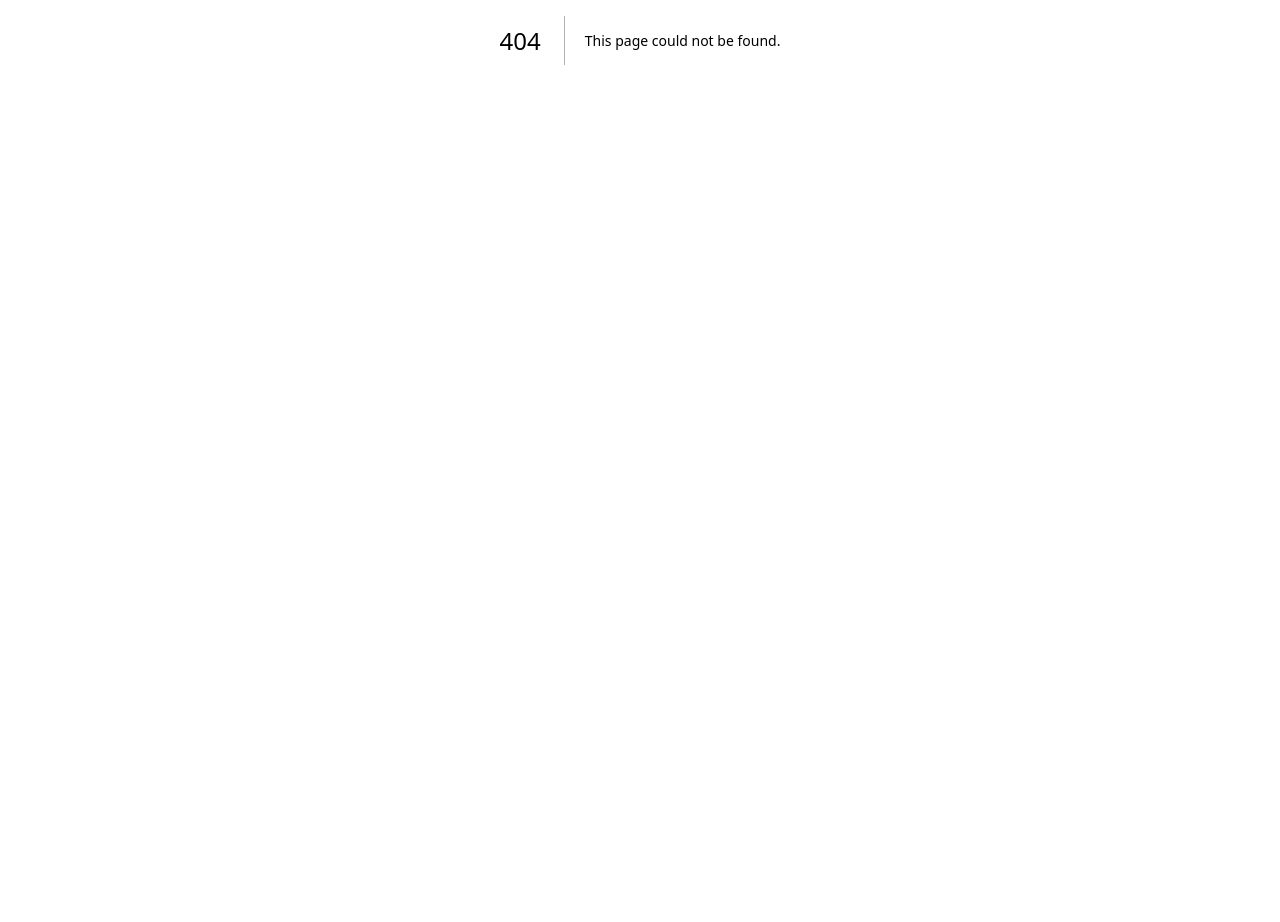
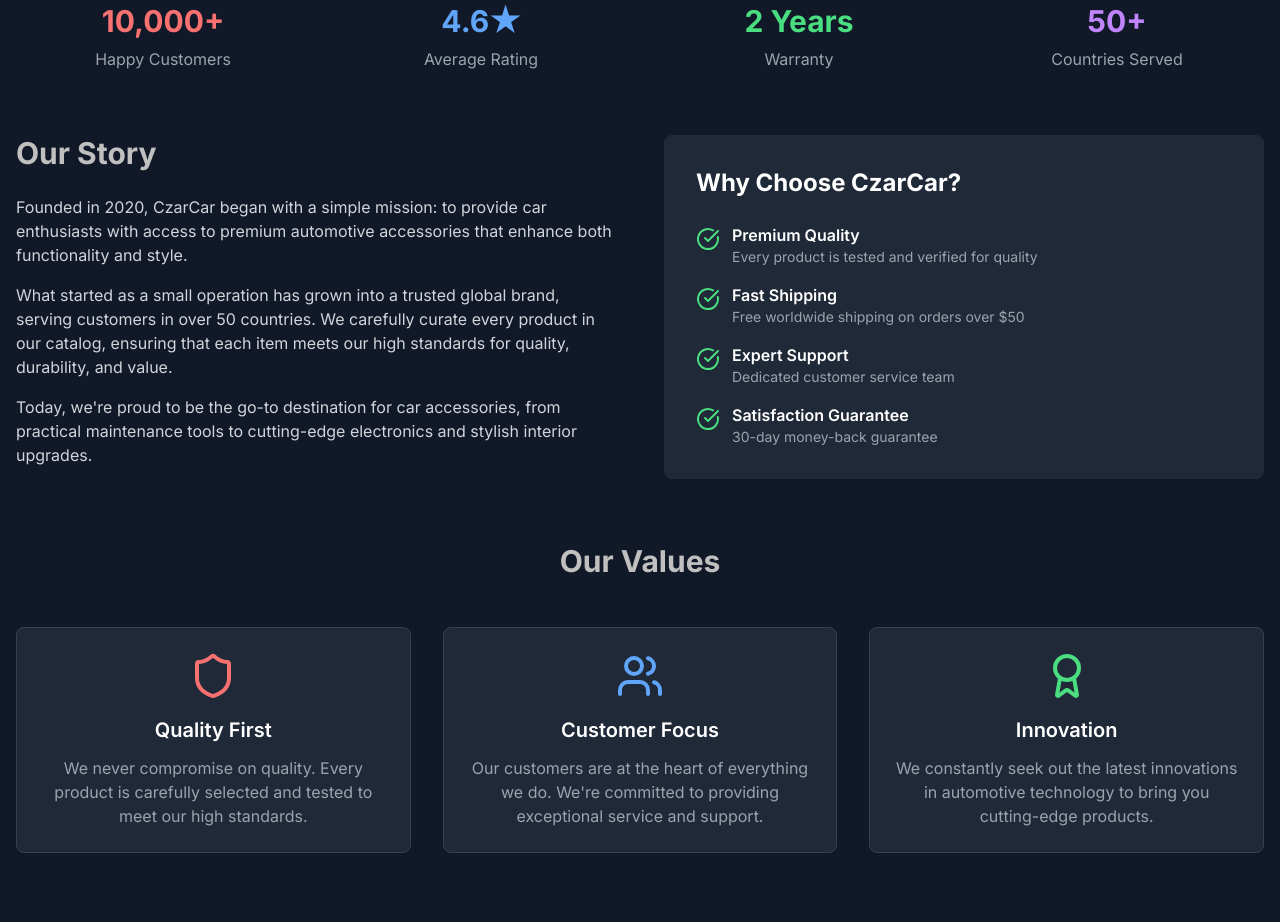
Before and after one commit to elijahgummer/czarcarstore, a Next.js app: page /about in a window 1280 px wide. Before the commit this address had no page. Shown: the part 360-1282 px from the top of the page. Before the commit the page ends 800 px from the top, so only its background shows below. Built offline with nearby package versions, Linux system fonts and the light colour scheme.

Commit message:
changed the about us

```diff
--- /dev/null
+++ b/app/about/page.tsx
@@ -0,0 +1,195 @@
+import Header from "@/components/Header"
+import Footer from "@/components/Footer"
+import { Shield, Truck, Award, Users, Star, CheckCircle } from "lucide-react"
+import { Card, CardContent } from "@/components/ui/card"
+
+export default function AboutPage() {
+  return (
+    <div className="min-h-screen bg-gray-900 text-white">
+      <Header />
+
+      <div className="container mx-auto px-4 py-16">
+        {/* Hero Section */}
+        <div className="text-center mb-16">
+          <h1 className="text-4xl md:text-5xl font-bold mb-6 bg-gradient-to-r from-red-500 to-silver-400 bg-clip-text text-transparent">
+            About CzarCar
+          </h1>
+          <p className="text-xl text-gray-300 max-w-3xl mx-auto leading-relaxed">
+            Your trusted partner for premium car accessories and automotive gadgets. We're passionate about helping car
+            enthusiasts enhance their driving experience with quality products.
+          </p>
+        </div>
+
+        {/* Stats Section */}
+        <div className="grid grid-cols-2 md:grid-cols-4 gap-6 mb-16">
+          <div className="text-center">
+            <div className="text-3xl font-bold text-red-400 mb-2">10,000+</div>
+            <div className="text-gray-400">Happy Customers</div>
+          </div>
+          <div className="text-center">
+            <div className="text-3xl font-bold text-blue-400 mb-2">4.6★</div>
+            <div className="text-gray-400">Average Rating</div>
+          </div>
+          <div className="text-center">
+            <div className="text-3xl font-bold text-green-400 mb-2">2 Years</div>
+            <div className="text-gray-400">Warranty</div>
+          </div>
+          <div className="text-center">
+            <div className="text-3xl font-bold text-purple-400 mb-2">50+</div>
+            <div className="text-gray-400">Countries Served</div>
+          </div>
+        </div>
+
+        {/* Our Story */}
+        <div className="grid grid-cols-1 lg:grid-cols-2 gap-12 mb-16">
+          <div>
+            <h2 className="text-3xl font-bold text-silver-400 mb-6">Our Story</h2>
+            <div className="space-y-4 text-gray-300">
+              <p>
+                Founded in 2020, CzarCar began with a simple mission: to provide car enthusiasts with access to premium
+                automotive accessories that enhance both functionality and style.
+              </p>
+              <p>
+                What started as a small operation has grown into a trusted global brand, serving customers in over 50
+                countries. We carefully curate every product in our catalog, ensuring that each item meets our high
+                standards for quality, durability, and value.
+              </p>
+              <p>
+                Today, we're proud to be the go-to destination for car accessories, from practical maintenance tools to
+                cutting-edge electronics and stylish interior upgrades.
+              </p>
+            </div>
+          </div>
+          <div className="bg-gray-800 rounded-lg p-8">
+            <h3 className="text-2xl font-bold text-white mb-6">Why Choose CzarCar?</h3>
+            <div className="space-y-4">
+              <div className="flex items-start">
+                <CheckCircle className="h-6 w-6 text-green-400 mr-3 mt-1 flex-shrink-0" />
+                <div>
+                  <h4 className="font-semibold text-white">Premium Quality</h4>
+                  <p className="text-gray-400 text-sm">Every product is tested and verified for quality</p>
+                </div>
+              </div>
+              <div className="flex items-start">
+                <CheckCircle className="h-6 w-6 text-green-400 mr-3 mt-1 flex-shrink-0" />
+                <div>
+                  <h4 className="font-semibold text-white">Fast Shipping</h4>
+                  <p className="text-gray-400 text-sm">Free worldwide shipping on orders over $50</p>
+                </div>
+              </div>
+              <div className="flex items-start">
+                <CheckCircle className="h-6 w-6 text-green-400 mr-3 mt-1 flex-shrink-0" />
+                <div>
+                  <h4 className="font-semibold text-white">Expert Support</h4>
+                  <p className="text-gray-400 text-sm">Dedicated customer service team</p>
+                </div>
+              </div>
+              <div className="flex items-start">
+                <CheckCircle className="h-6 w-6 text-green-400 mr-3 mt-1 flex-shrink-0" />
+                <div>
+                  <h4 className="font-semibold text-white">Satisfaction Guarantee</h4>
+                  <p className="text-gray-400 text-sm">30-day money-back guarantee</p>
+                </div>
+              </div>
+            </div>
+          </div>
+        </div>
+
+        {/* Values Section */}
+        <div className="mb-16">
+          <h2 className="text-3xl font-bold text-center text-silver-400 mb-12">Our Values</h2>
+          <div className="grid grid-cols-1 md:grid-cols-3 gap-8">
+            <Card className="bg-gray-800 border-gray-700">
+              <CardContent className="p-6 text-center">
+                <Shield className="h-12 w-12 text-red-400 mx-auto mb-4" />
+                <h3 className="text-xl font-semibold text-white mb-3">Quality First</h3>
+                <p className="text-gray-400">
+                  We never compromise on quality. Every product is carefully selected and tested to meet our high
+                  standards.
+                </p>
+              </CardContent>
+            </Card>
+
+            <Card className="bg-gray-800 border-gray-700">
+              <CardContent className="p-6 text-center">
+                <Users className="h-12 w-12 text-blue-400 mx-auto mb-4" />
+                <h3 className="text-xl font-semibold text-white mb-3">Customer Focus</h3>
+                <p className="text-gray-400">
+                  Our customers are at the heart of everything we do. We're committed to providing exceptional service
+                  and support.
+                </p>
+              </CardContent>
+            </Card>
+
+            <Card className="bg-gray-800 border-gray-700">
+              <CardContent className="p-6 text-center">
+                <Award className="h-12 w-12 text-green-400 mx-auto mb-4" />
+                <h3 className="text-xl font-semibold text-white mb-3">Innovation</h3>
+                <p className="text-gray-400">
+                  We constantly seek out the latest innovations in automotive technology to bring you cutting-edge
+                  products.
+                </p>
+              </CardContent>
+            </Card>
+          </div>
+        </div>
+
+        {/* Team Section */}
+        <div className="text-center mb-16">
+          <h2 className="text-3xl font-bold text-silver-400 mb-6">Meet Our Team</h2>
+          <p className="text-gray-300 mb-12 max-w-2xl mx-auto">
+            Our passionate team of automotive enthusiasts and customer service experts work tirelessly to bring you the
+            best products and shopping experience.
+          </p>
+          <div className="grid grid-cols-1 md:grid-cols-3 gap-8">
+            <div className="text-center">
+              <div className="w-32 h-32 bg-gray-700 rounded-full mx-auto mb-4 flex items-center justify-center">
+                <Users className="h-16 w-16 text-gray-400" />
+              </div>
+              <h3 className="text-xl font-semibold text-white mb-2">Product Team</h3>
+              <p className="text-gray-400">Curating the best automotive accessories</p>
+            </div>
+            <div className="text-center">
+              <div className="w-32 h-32 bg-gray-700 rounded-full mx-auto mb-4 flex items-center justify-center">
+                <Truck className="h-16 w-16 text-gray-400" />
+              </div>
+              <h3 className="text-xl font-semibold text-white mb-2">Logistics Team</h3>
+              <p className="text-gray-400">Ensuring fast and reliable delivery</p>
+            </div>
+            <div className="text-center">
+              <div className="w-32 h-32 bg-gray-700 rounded-full mx-auto mb-4 flex items-center justify-center">
+                <Star className="h-16 w-16 text-gray-400" />
+              </div>
+              <h3 className="text-xl font-semibold text-white mb-2">Support Team</h3>
+              <p className="text-gray-400">Providing exceptional customer service</p>
+            </div>
+          </div>
+        </div>
+
+        {/* Contact CTA */}
+        <div className="bg-gradient-to-r from-red-600 to-red-700 rounded-lg p-8 text-center">
+          <h2 className="text-2xl font-bold text-white mb-4">Have Questions?</h2>
+          <p className="text-red-100 mb-6">
+            We'd love to hear from you. Get in touch with our team for any questions or support.
+          </p>
+          <div className="flex flex-col sm:flex-row gap-4 justify-center">
+            <a
+              href="/contact"
+              className="bg-white text-red-600 px-6 py-3 rounded-lg font-semibold hover:bg-gray-100 transition-colors"
+            >
+              Contact Us
+            </a>
+            <a
+              href="mailto:support@czarcar.com"
+              className="border border-white text-white px-6 py-3 rounded-lg font-semibold hover:bg-white hover:text-red-600 transition-colors"
+            >
+              Email Support
+            </a>
+          </div>
+        </div>
+      </div>
+
+      <Footer />
+    </div>
+  )
+}
```
